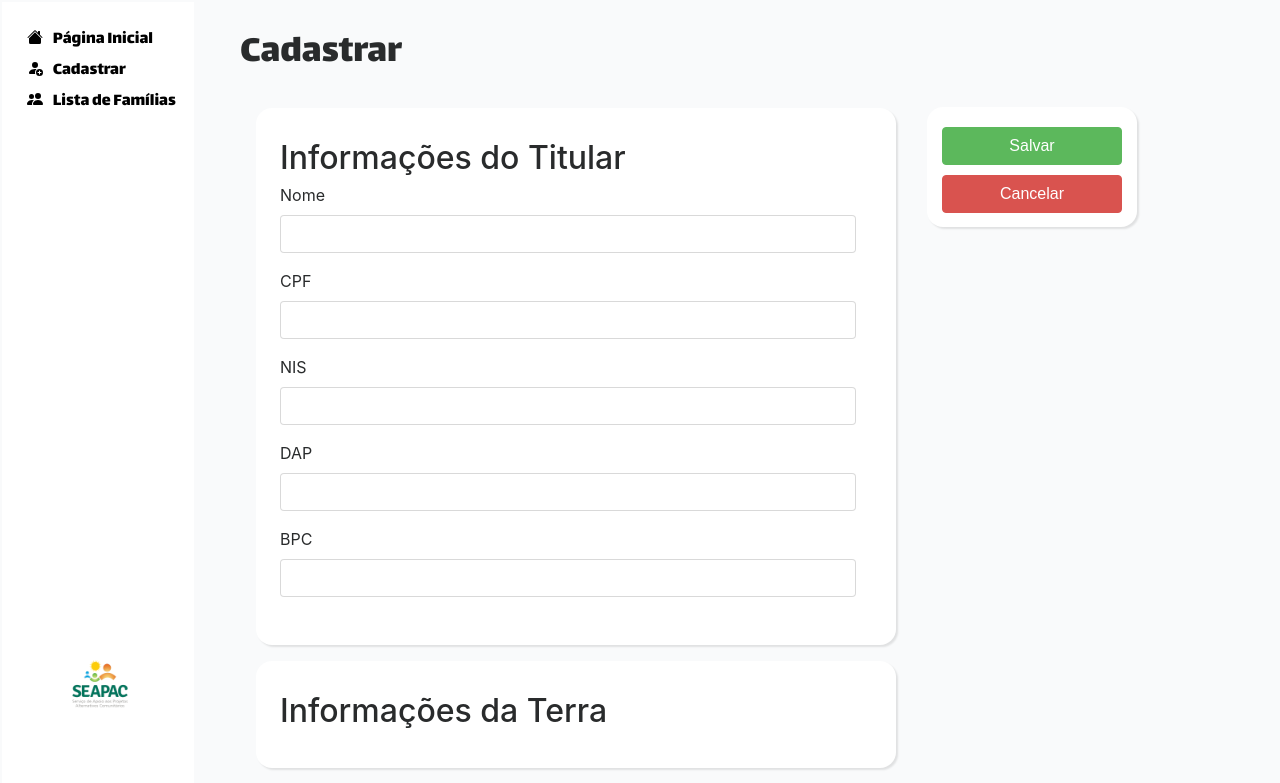
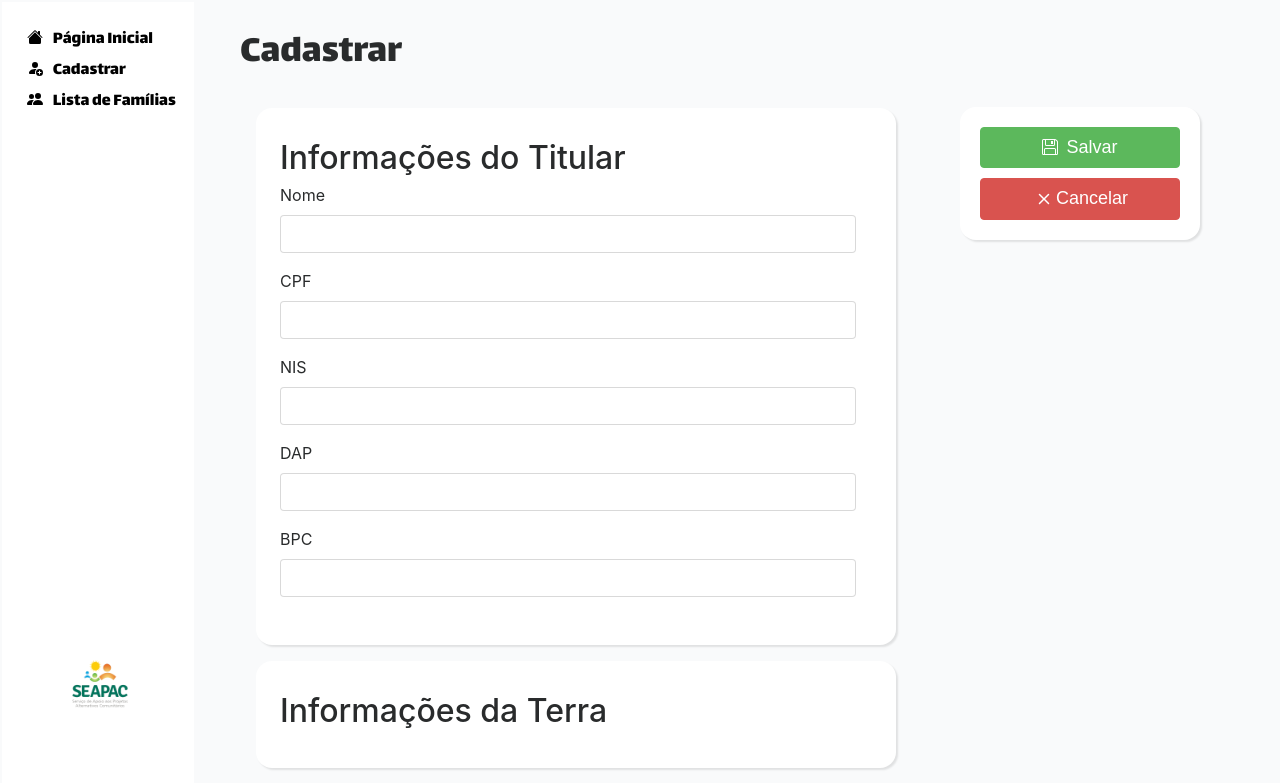
Before and after one commit to Filepa/SistemaSEAPAC, a Django app: page /cadastrar/ in a window 1280 px wide. Shown: the part 96-879 px from the top of the page. Run offline with Django 5.2, Linux system fonts and the light colour scheme; some web fonts are replaced.

Commit message:
após avaliação, algumas alterações nos detalhes foram feitas e ícones adicionados

```diff
--- a/seapac/templates/seapac/index.html
+++ b/seapac/templates/seapac/index.html
@@ -22,7 +22,7 @@
             <p class='p-info'>4</p>
         </div>
         <div class="block-info-icon">
-            <svg class='block-icon' xmlns="http://www.w3.org/2000/svg" width="50" height="50" fill="currentColor" viewBox="0 0 16 16">
+            <svg id='icon-2' class='block-icon' xmlns="http://www.w3.org/2000/svg" width="50" height="50" fill="currentColor" viewBox="0 0 16 16">
                 <path d="M8.235 1.559a.5.5 0 0 0-.47 0l-7.5 4a.5.5 0 0 0 0 .882L3.188 8 .264 9.559a.5.5 0 0 0 0 .882l7.5 4a.5.5 0 0 0 .47 0l7.5-4a.5.5 0 0 0 0-.882L12.813 8l2.922-1.559a.5.5 0 0 0 0-.882zm3.515 7.008L14.438 10 8 13.433 1.562 10 4.25 8.567l3.515 1.874a.5.5 0 0 0 .47 0zM8 9.433 1.562 6 8 2.567 14.438 6z"/>
             </svg>
         </div>
@@ -88,7 +88,7 @@
                         <div class="family-card-actions">
                             <div class="tag-transition-level">Avançado</div>
                             <a class='edit-family' href="{% url 'edit_family' family.id %}">
-                                <svg xmlns="http://www.w3.org/2000/svg" width="16" height="16" fill="currentColor" class="bi bi-pencil-square" viewBox="0 0 16 16">
+                                <svg xmlns="http://www.w3.org/2000/svg" width="20" height="20" fill="currentColor" class="bi bi-pencil-square" viewBox="0 0 16 16">
                                     <path d="M15.502 1.94a.5.5 0 0 1 0 .706L14.459 3.69l-2-2L13.502.646a.5.5 0 0 1 .707 0l1.293 1.293zm-1.75 2.456-2-2L4.939 9.21a.5.5 0 0 0-.121.196l-.805 2.414a.25.25 0 0 0 .316.316l2.414-.805a.5.5 0 0 0 .196-.12l6.813-6.814z"/>
                                     <path fill-rule="evenodd" d="M1 13.5A1.5 1.5 0 0 0 2.5 15h11a1.5 1.5 0 0 0 1.5-1.5v-6a.5.5 0 0 0-1 0v6a.5.5 0 0 1-.5.5h-11a.5.5 0 0 1-.5-.5v-11a.5.5 0 0 1 .5-.5H9a.5.5 0 0 0 0-1H2.5A1.5 1.5 0 0 0 1 2.5z"/>
                                 </svg>
--- a/seapac/templates/seapac/register.html
+++ b/seapac/templates/seapac/register.html
@@ -44,8 +44,19 @@
             </div>
         </section>
         <div class="box-save-cancel">
-            <button class="btn btn-success" type="submit">Salvar</button>
-            <button class="btn btn-danger" type="reset">Cancelar</button>
+            <button class="btn btn-success" type="submit">
+                <svg xmlns="http://www.w3.org/2000/svg" width="16" height="16" fill="currentColor" class="bi bi-floppy" viewBox="0 0 16 16">
+                    <path d="M11 2H9v3h2z"/>
+                    <path d="M1.5 0h11.586a1.5 1.5 0 0 1 1.06.44l1.415 1.414A1.5 1.5 0 0 1 16 2.914V14.5a1.5 1.5 0 0 1-1.5 1.5h-13A1.5 1.5 0 0 1 0 14.5v-13A1.5 1.5 0 0 1 1.5 0M1 1.5v13a.5.5 0 0 0 .5.5H2v-4.5A1.5 1.5 0 0 1 3.5 9h9a1.5 1.5 0 0 1 1.5 1.5V15h.5a.5.5 0 0 0 .5-.5V2.914a.5.5 0 0 0-.146-.353l-1.415-1.415A.5.5 0 0 0 13.086 1H13v4.5A1.5 1.5 0 0 1 11.5 7h-7A1.5 1.5 0 0 1 3 5.5V1H1.5a.5.5 0 0 0-.5.5m3 4a.5.5 0 0 0 .5.5h7a.5.5 0 0 0 .5-.5V1H4zM3 15h10v-4.5a.5.5 0 0 0-.5-.5h-9a.5.5 0 0 0-.5.5z"/>
+                </svg>
+                <p class='btn-text'>Salvar</p>
+            </button>
+            <button class="btn btn-danger" type="reset">
+                <svg xmlns="http://www.w3.org/2000/svg" width="24" height="24" fill="currentColor" class="bi bi-x" viewBox="0 0 16 16">
+                    <path d="M4.646 4.646a.5.5 0 0 1 .708 0L8 7.293l2.646-2.647a.5.5 0 0 1 .708.708L8.707 8l2.647 2.646a.5.5 0 0 1-.708.708L8 8.707l-2.646 2.647a.5.5 0 0 1-.708-.708L7.293 8 4.646 5.354a.5.5 0 0 1 0-.708"/>
+                </svg>
+                <p class='btn-text'>Cancelar</p>
+            </button>
         </div>
     </form>
 </div>
--- a/static/css/dashboard.css
+++ b/static/css/dashboard.css
@@ -123,6 +123,10 @@ main{
     margin: 0.8rem 0.8rem;
 }
 
+#icon-2{
+    margin: 1rem 0 0 1rem;
+}
+
 #icon-3{
     margin: 1.2rem 0 0 1.2rem;
 }
@@ -184,9 +188,10 @@ main{
 }
 
 #add-family{
-    padding: 10px 36px;
+    padding: 10px 30px;
     font-family: var(--font-murecho);
     font-weight: bold;
+    font-size: larger;
     color: var(--soft-green);
 }
 
@@ -236,9 +241,11 @@ main{
 }
 
 .edit-family{
-    border-radius: 10px;
-    padding: 5px;
-    margin: 5px 5px;
+    width: 2rem;
+    height: 2rem;
+    border-radius: 50%;
+    padding: 10px;
+    margin: 5px;
     color: var(--soft-green);
 }
 
@@ -246,6 +253,10 @@ main{
     background: var(--softer-green);
     transition: all 0.3s ease-in-out;
     color: var(--soft-green-hover);
+}
+
+.bi-pencil-square{
+    margin: -3rem 0 0 -.25rem;
 }
 
 #target{
@@ -288,15 +299,30 @@ main{
 
 .box-save-cancel{
     display: flex;
+    position: fixed;
     flex-direction: column;
+    padding: 15px;
     width: 15rem;
-    height: 7.5rem;
-    padding: 15px;
-    margin: 15px;
+    margin: 15px 45rem;
+}
+.box-save-cancel button {
+    display: flex;
+    align-items: center;
+    justify-content: center;
 }
 
 .btn{
-    margin: 5px 0;
+    display: flex;
+    margin: 5px;
+}
+
+.bi-floppy{
+    margin-right: .5rem;
+}
+
+.btn-text{
+    font-size: large;
+    margin-bottom: 0;
 }
 
 .form-control{
```
